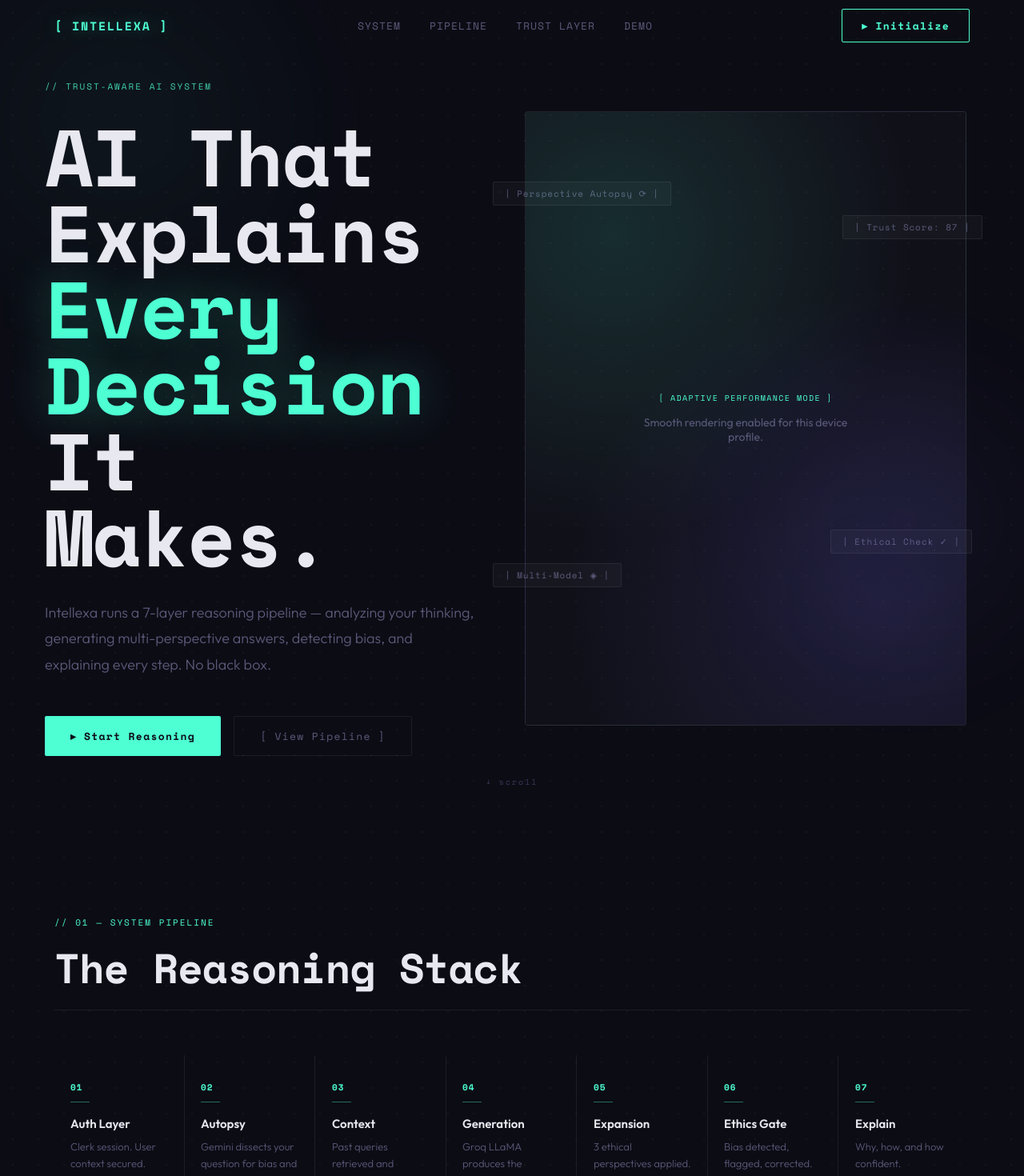
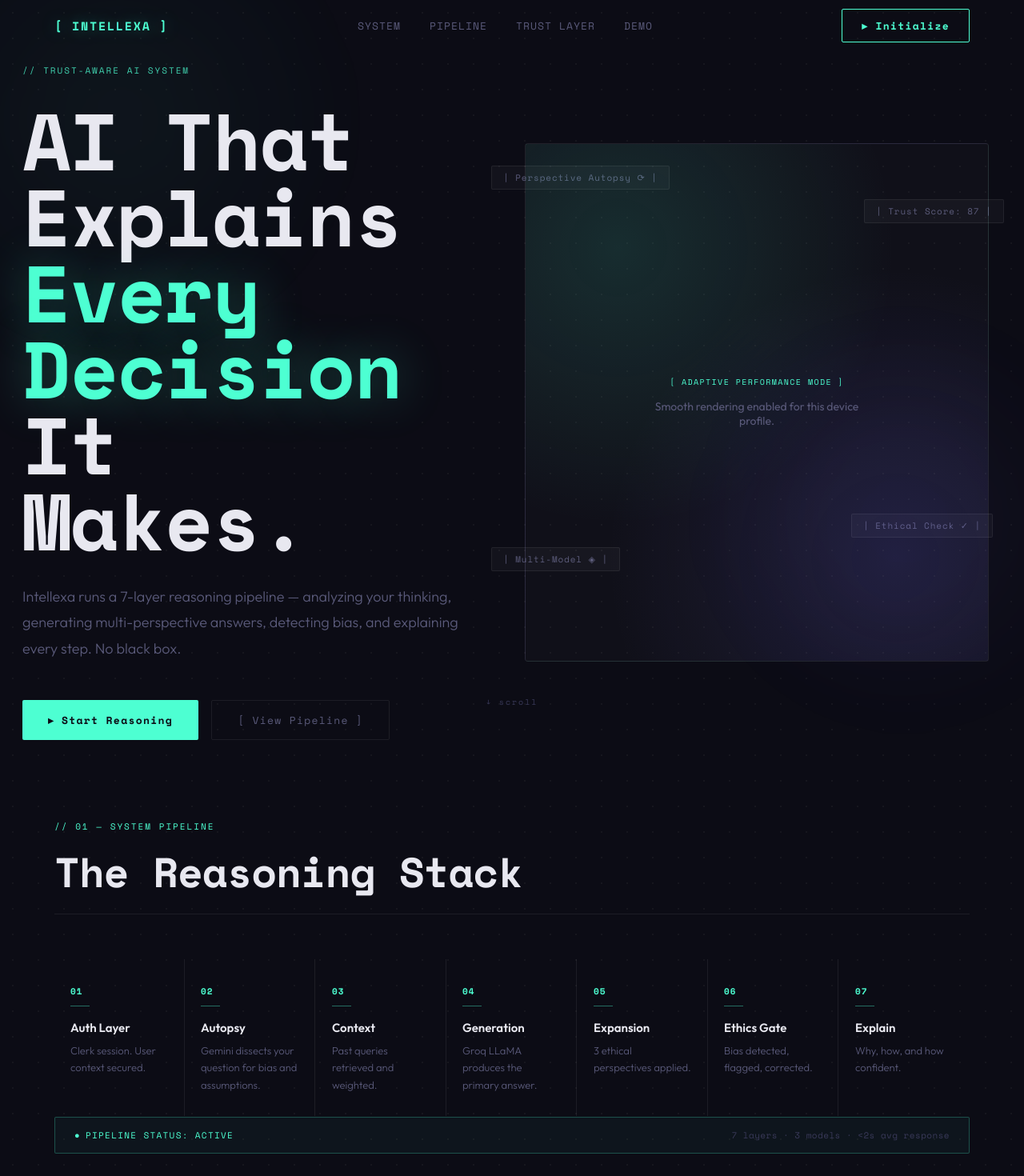
Before and after one commit to SanskarG-20/Intellexa, a React (Vite) app in the folder client/: page / in a window 1280 px wide. Shown: the top 1470 px of the page at 80% size. Built offline with nearby package versions, Linux system fonts and the light colour scheme; no server answers.

Commit message:
fix(ui): resolve layout jumps, hero Spline overflow, and GSAP countdown metrics

```diff
--- a/client/src/App.jsx
+++ b/client/src/App.jsx
@@ -399,22 +399,20 @@
           toggleActions: "play none none none",
           once: true,
           onEnter: () => {
-            gsap.to(
-              { val: 0 },
-              {
+            const counter = { val: 0 };
+            gsap.to(counter, {
               val: target,
               duration: 2,
               ease: "power2.out",
-                onUpdate: function () {
-                  const current = this.targets()[0].val;
+              onUpdate: () => {
+                const current = counter.val;
                 if (isDecimal) {
                   valueEl.textContent = current.toFixed(1).replace(/\.0$/, "");
                 } else {
                   valueEl.textContent = String(Math.round(current));
                 }
               },
-              }
-            );
+            });
           },
         });
       });
--- a/client/src/styles.css
+++ b/client/src/styles.css
@@ -33,7 +33,7 @@
 }
 
 html {
-  scroll-behavior: auto;
+  scroll-behavior: smooth;
   -webkit-font-smoothing: antialiased;
   -moz-osx-font-smoothing: grayscale;
 }
@@ -323,14 +323,14 @@
   min-height: 100vh;
   display: flex;
   align-items: center;
-  padding: 100px 28px 80px;
+  padding: 80px 0 0;
 }
 
 .hero-container {
   display: grid;
   grid-template-columns: 1fr 1fr;
   align-items: center;
-  min-height: 100vh;
+  min-height: calc(100vh - 80px);
   max-width: 1400px;
   margin: 0 auto;
   padding: 0 28px;
@@ -566,7 +566,8 @@
 /* ── HERO SPLINE ──────────────────────────────────────────── */
 .hero-spline {
   position: relative;
-  height: 100vh;
+  height: 85vh;
+  max-height: 800px;
   overflow: hidden;
 }
 
@@ -671,11 +672,9 @@
 
 /* ── PIPELINE SECTION ─────────────────────────────────────── */
 .pipeline-section {
-  padding: 120px 28px;
+  padding: 100px 28px;
   max-width: 1200px;
   margin: 0 auto;
-  content-visibility: auto;
-  contain-intrinsic-size: 900px;
 }
 
 /* Header */
@@ -1104,7 +1103,7 @@
 
 /* ── SYSTEM METRICS SECTION ───────────────────────────────── */
 .metrics-section {
-  padding: 100px 28px;
+  padding: 80px 28px;
   border-top: 1px solid var(--border);
   max-width: 1200px;
   margin: 0 auto;
@@ -1722,6 +1721,17 @@
   transform: translateY(0);
 }
 
+/* Initial hidden state for GSAP reveal-up elements */
+.reveal-up {
+  opacity: 0;
+  transform: translateY(40px);
+}
+
+.lite-mode .reveal-up {
+  opacity: 1;
+  transform: none;
+}
+
 /* ── RESPONSIVE ───────────────────────────────────────────── */
 @media (max-width: 768px) {
   .nav-center {
```
Lines whose indentation alone changed are shown as unchanged.
